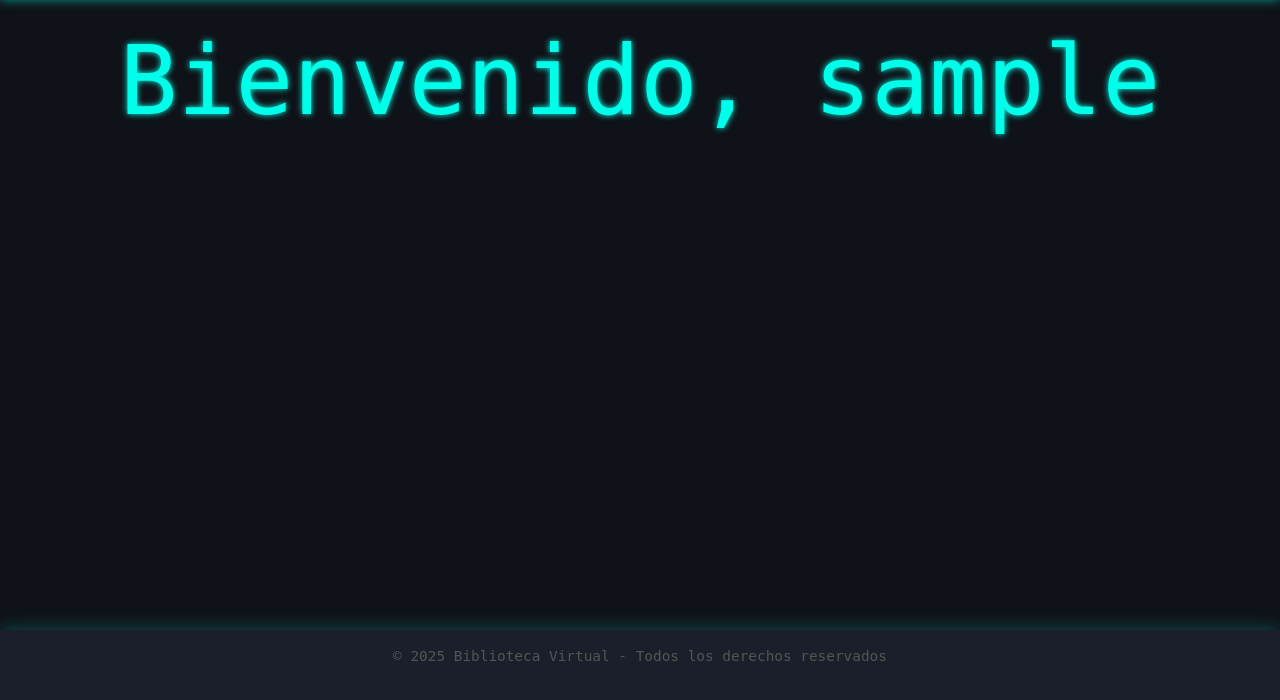
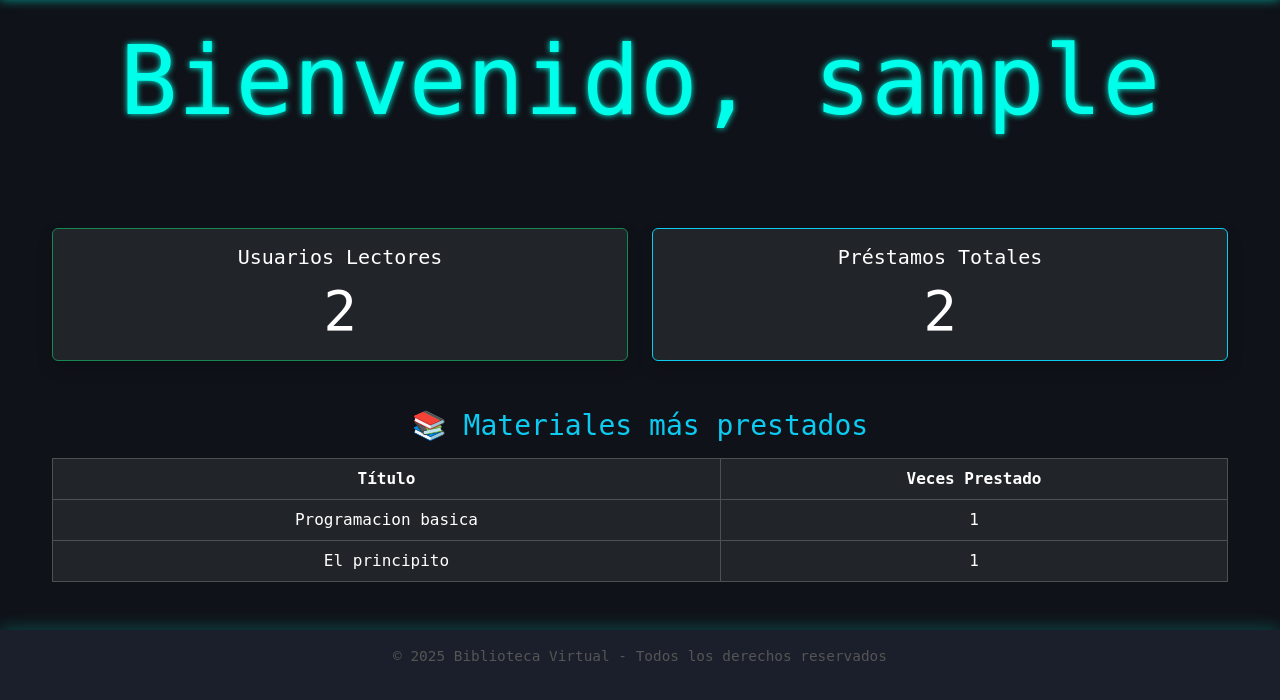
Before and after one commit to DevCadi/BIBLIOTECA, a Flask app: page / in a window 1280 px wide; the page is wider, and only the part inside the window is pictured. Shown: the part 100-800 px from the top of that part. Run offline with Flask 3, Linux system fonts and the light colour scheme; the visitor is signed in with stand-in values (Sample User, id 1); data comes from the database, SQL or seed files in the repository; both versions use the stored data as it was after the commit.

Commit message:
Dashboard dinamico

```diff
--- a/controllers/bibliotecario_controllers.py
+++ b/controllers/bibliotecario_controllers.py
@@ -21,7 +21,7 @@ def create():
         nuevo_biblio = Bibliotecario(turno, fecha_contratacion, id_usuario)
         nuevo_biblio.save()
         flash("Bibliotecario registrado exitosamente.")
-        return redirect(url_for('bibliotecarios.index'))
+        return redirect(url_for('bibliotecario.index'))
 
     # Filtrar usuarios con tipo 'Bibliotecario'
     usuarios_biblio = Usuario.query.filter_by(tipo='Bibliotecario').all()
--- /dev/null
+++ b/controllers/dashboard_controllers.py
@@ -0,0 +1,28 @@
+from flask import Blueprint, render_template
+from models.usuario_model import Usuario
+from models.prestamo_model import Prestamo
+from models.material_model import Material
+from sqlalchemy import func
+from database import db
+
+dashboard_bp = Blueprint('dashboard', __name__)
+
+@dashboard_bp.route('/')
+def index():
+    total_lectores = Usuario.query.filter_by(tipo='Lector').count()
+    total_prestamos = Prestamo.query.count()
+
+    ranking_materiales = (
+        db.session.query(Material.titulo, func.count(Prestamo.id_material))
+        .join(Prestamo, Material.id_material == Prestamo.id_material)
+        .group_by(Material.titulo)
+        .order_by(func.count(Prestamo.id_material).desc())
+        .limit(5)
+        .all()
+    )
+
+    return render_template('dashboard.html',
+        total_lectores=total_lectores,
+        total_prestamos=total_prestamos,
+        ranking_materiales=ranking_materiales
+    )
--- a/run.py
+++ b/run.py
@@ -2,6 +2,8 @@ from flask import Flask, request, render_template, session, redirect, url_for
 
 from models.material_model import Material
 from models.usuario_model import Usuario
+from controllers.dashboard_controllers import dashboard_bp
+
 
 from controllers import categoria_controllers, autores_controllers, usuario_controllers, audio_controllers, bibliotecario_controllers, editorial_controllers, video_controllers, libro_controllers,material_controllers, prestamo_controllers, proyectos_academicos_controllers, auth_controllers, reporte_controllers
 
@@ -29,6 +31,7 @@ app.register_blueprint(prestamo_controllers.prestamo_bp)
 app.register_blueprint(proyectos_academicos_controllers.proyecto_bp)
 app.register_blueprint(auth_controllers.auth_bp)
 app.register_blueprint(reporte_controllers.reporte_bp)
+app.register_blueprint(dashboard_bp)
 
 from flask import render_template, request, session
 from models.material_model import Material
--- a/templates/base.html
+++ b/templates/base.html
@@ -80,7 +80,7 @@
 </style>
 
 <nav class="navbar navbar-expand-lg navbar-dark bg-dark px-3">
-  <a class="navbar-brand" href="#">BIBLIOTECA</a>
+  <a class="navbar-brand" href="/">BIBLIOTECA</a>
   <button
     class="navbar-toggler"
     type="button"
--- a/templates/dashboard.html
+++ b/templates/dashboard.html
@@ -134,11 +134,46 @@
       Bienvenido, {{ session['usuario_nombre'] }}
     </h2>
   </div>
+
+  <div class="container text-center">
+    <div class="row mt-5">
+      <div class="col-md-6">
+        <div class="card text-bg-dark border-success shadow">
+          <div class="card-body">
+            <h5 class="card-title">Usuarios Lectores</h5>
+            <p class="card-text display-4">{{ total_lectores or '?' }}</p>
+          </div>
+        </div>
+      </div>
+      <div class="col-md-6">
+        <div class="card text-bg-dark border-info shadow">
+          <div class="card-body">
+            <h5 class="card-title">Préstamos Totales</h5>
+            <p class="card-text display-4">{{ total_prestamos or '?' }}</p>
+          </div>
+        </div>
+      </div>
+    </div>
+
+    <h3 class="text-info mt-5">📚 Materiales más prestados</h3>
+    <table class="table table-dark table-bordered mt-3">
+      <thead>
+        <tr>
+          <th>Título</th>
+          <th>Veces Prestado</th>
+        </tr>
+      </thead>
+      <tbody>
+        {% for titulo, total in ranking_materiales %}
+        <tr>
+          <td>{{ titulo }}</td>
+          <td>{{ total }}</td>
+        </tr>
+        {% endfor %}
+      </tbody>
+    </table>
+  </div>
   {% endif %}
-
-  <div class="container">
-    {% block content %}{% endblock %}
-  </div>
 
   <footer>
     <p>&copy; 2025 Biblioteca Virtual - Todos los derechos reservados</p>
--- a/templates/prestamos/create.html
+++ b/templates/prestamos/create.html
@@ -28,7 +28,7 @@
         <label>Material:</label>
         <select name="id_material" class="form-control" required>
             {% for m in materiales %}
-            <option value="{{ m.id }}">{{ m.titulo }}</option>
+            <option value="{{ m.id_material }}">{{ m.titulo }}</option>
             {% endfor %}
         </select>
     </div>
--- a/templates/prestamos/edit.html
+++ b/templates/prestamos/edit.html
@@ -32,7 +32,7 @@
         <label>Material:</label>
         <select name="id_material" class="form-control" required>
             {% for m in materiales %}
-            <option value="{{ m.id }}" {% if m.id == prestamo.id_material %}selected{% endif %}>
+            <option value="{{ m.id_material }}" {% if m.id == prestamo.id_material %}selected{% endif %}>
                 {{ m.titulo }}
             </option>
             {% endfor %}
--- a/views/prestamo_view.py
+++ b/views/prestamo_view.py
@@ -1,7 +1,7 @@
 from flask import render_template
 
-def list(prestamos, usuarios):
-    return render_template("prestamos/index.html", prestamos=prestamos, usuarios=usuarios)
+def list(prestamos, usuarios, materiales):
+    return render_template("prestamos/index.html", prestamos=prestamos, usuarios=usuarios, materiales=materiales)
 
 def create(usuarios, materiales):
     return render_template("prestamos/create.html", usuarios=usuarios, materiales=materiales)
```
Also changed, not shown: controllers/prestamo_controllers.py (+14 -4 lines), controllers/reporte_controllers.py (+12 -4 lines), models/prestamo_model.py (+5 -3 lines), templates/bibliotecarios/create.html (+9 -4 lines), templates/prestamos/index.html (+4 -4 lines), instance/biblioteca.db, 3 other files.
